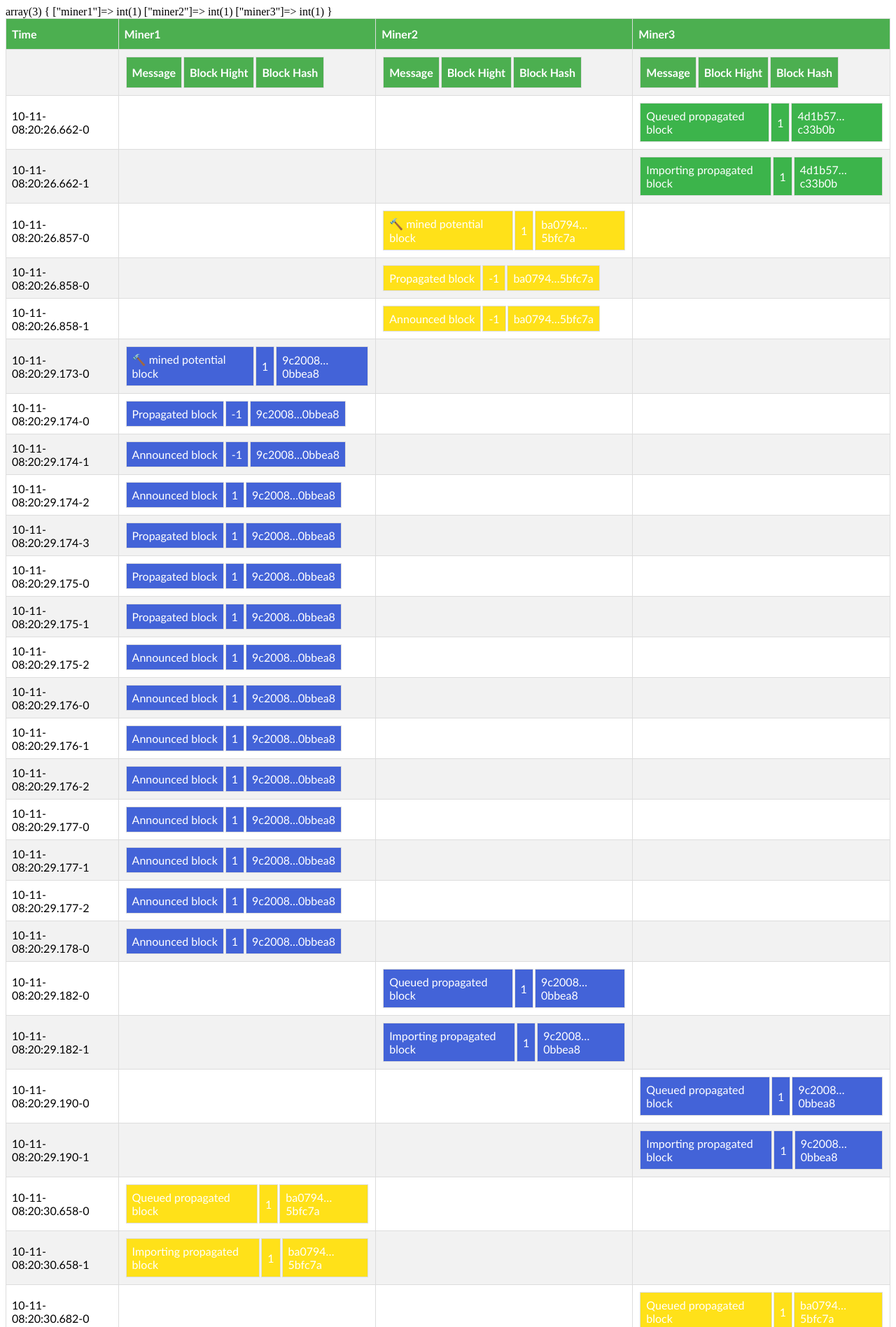
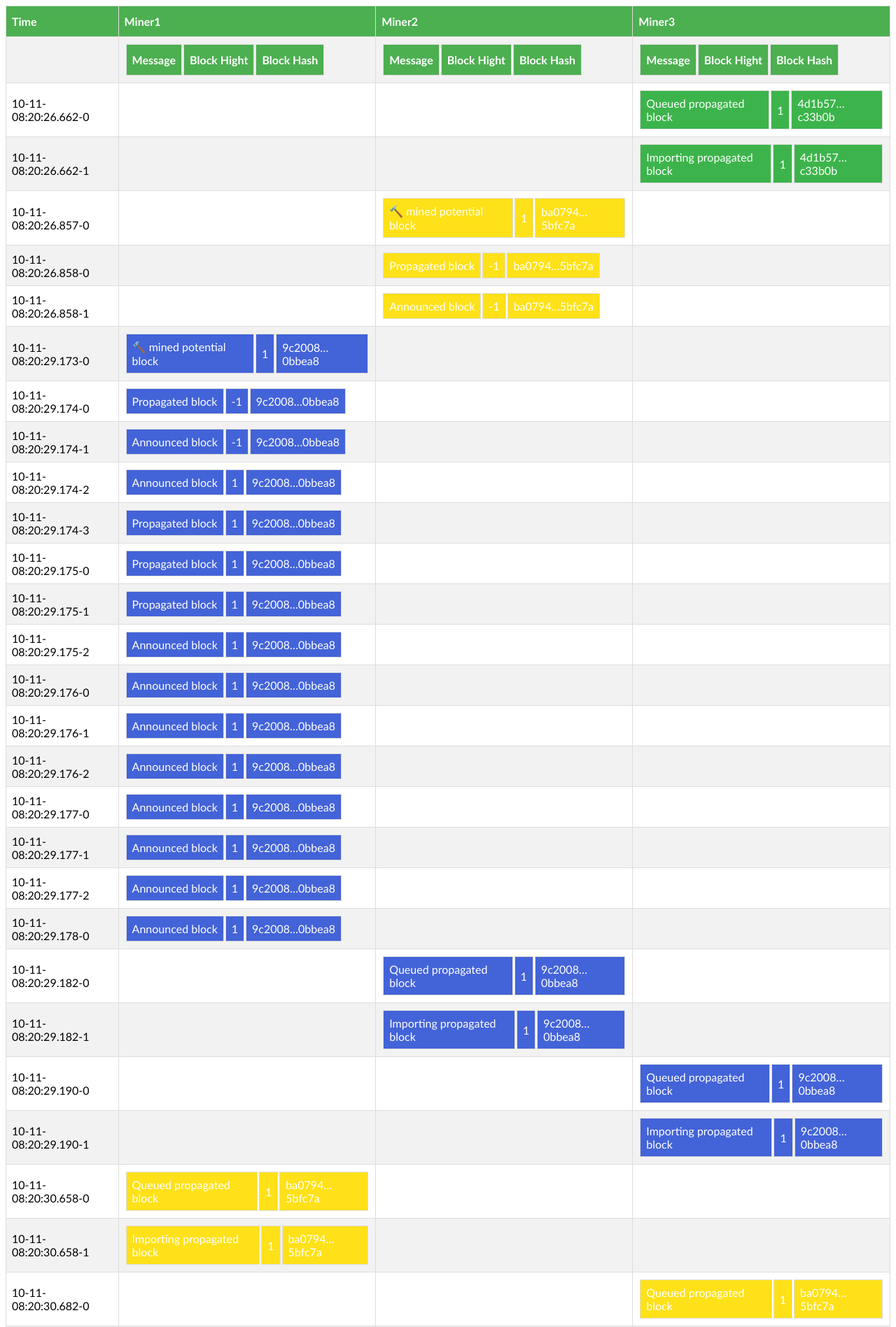
Before and after one commit to Mikki-10/NDS7-2018-Group-720, a PHP site: page /mining.php in a window 1280 px wide. Shown: the top 1897 px of the page at 70% size. Run offline with PHP 8.4, Linux system fonts and the light colour scheme; data that the repository does not hold is empty.

Commit message:
test to show mining log in web

```diff
--- a/www/mining.php
+++ b/www/mining.php
@@ -80,7 +80,7 @@ function get_data_from_csv()
 
 	//var_dump($input_array);
 
-	$output_array = NULL;
+	$output_array = array();
 
 	foreach ($input_array as $key => $miner_array)
 	{
@@ -166,7 +166,7 @@ function show_data($input)
 
   	ksort($miners);
 
-  	var_dump($miners);
+  	//var_dump($miners);
 
 	foreach ($miners as $key => $value)
   	{
```
